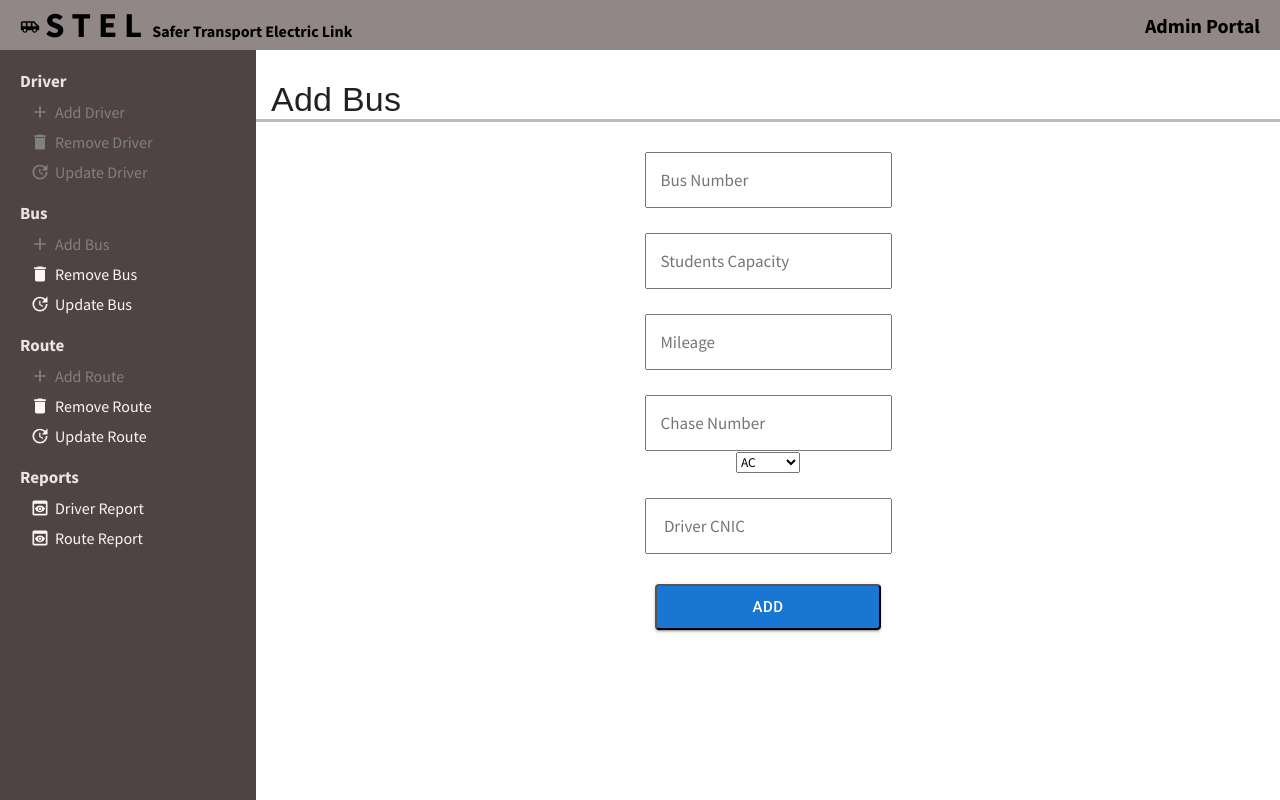
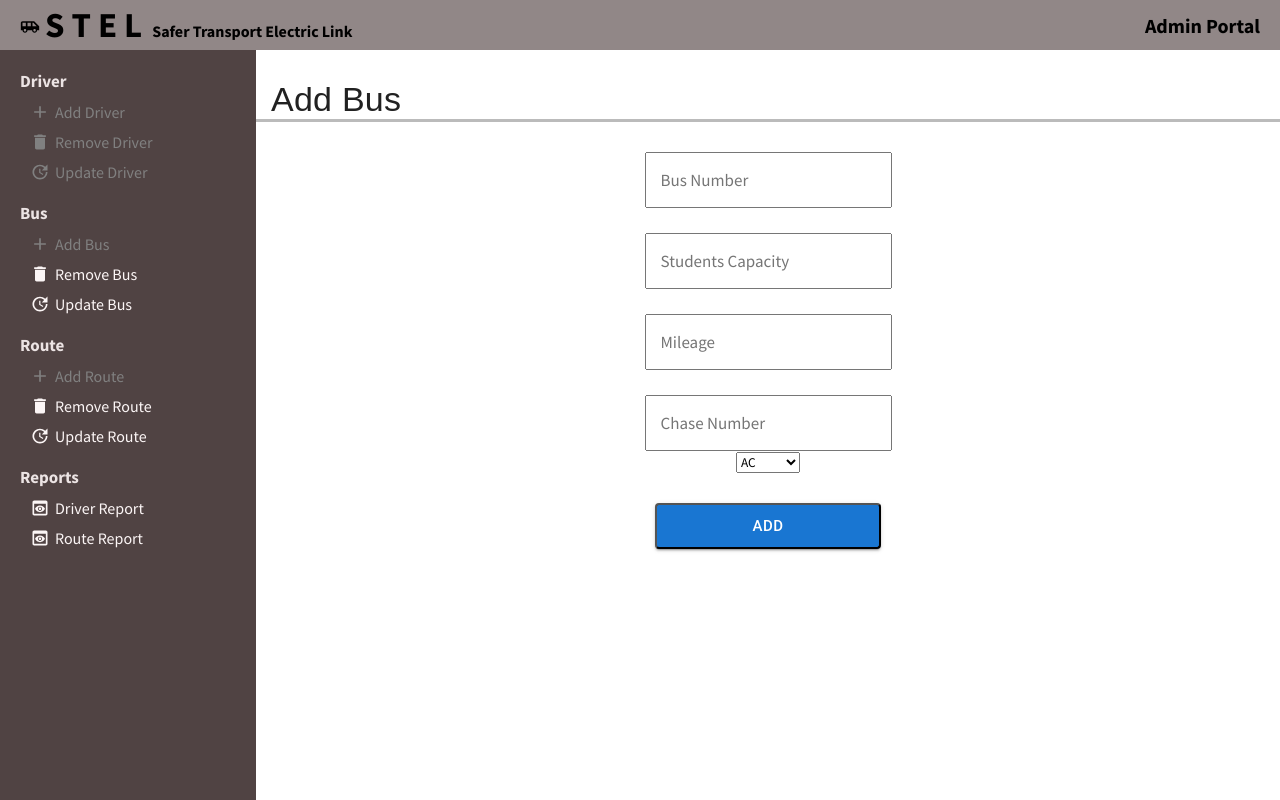
Before and after one commit to Sumran99/FYP21-STEL-WEB, a React (Create React App) app: page /addbus in a window 1280 px wide. Built offline with nearby package versions, Linux system fonts and the light colour scheme.

Commit message:
Cinic from BUS removed

```diff
--- a/src/components/pages/AddBus.jsx
+++ b/src/components/pages/AddBus.jsx
@@ -7,7 +7,6 @@ export default function AddBus() {
   const [mileadge, setMileadge] = useState("");
   const [chasenumber, setChasenumber] = useState("");
   const [ac, setac] = useState("");
-  const [cnic, setcnic] = useState("");
 
   return (
     <div className="BUSconatiner">
@@ -54,15 +53,7 @@ export default function AddBus() {
           <option>AC</option>
           <option>NoN AC</option>
         </select>
-        <input
-          className="textarea"
-          placeholder=" Driver CNIC"
-          type={Text}
-          value={cnic}
-          onChange={(e) => {
-            setcnic(e.target.value);
-          }}
-        ></input>
+
         <button className="Button">Add</button>
       </div>
     </div>
```
